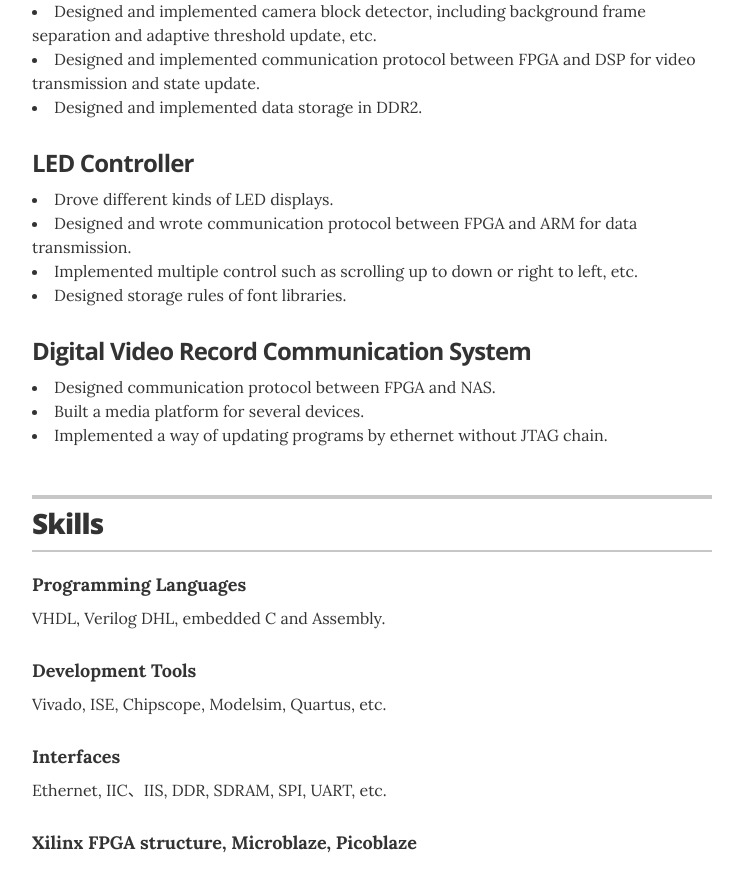
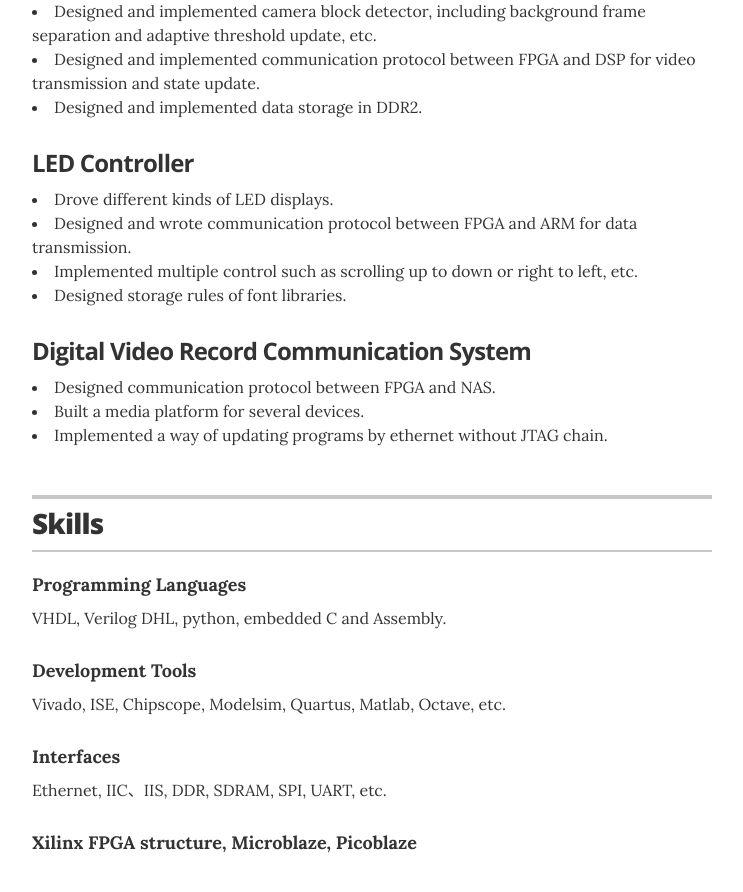
Before and after one commit to miaomiaogao/resume, a Jekyll site: the page built from index.html, in a window 1280 px wide and 900 px high, scrolled down 2159 px. Shown: the top 892 px of the window, without its empty margins (268-1011 px from the left). Built offline with Jekyll 4.4.1, drawn with Linux system fonts in a browser that asks for light colours.

Commit message:
add new skills

```diff
--- a/_layouts/resume.html
+++ b/_layouts/resume.html
@@ -195,13 +195,13 @@
 
         <div class="resume-item">
           <h4 class="resume-item-details">Programming Languages</h4>
-          <p class="resume-item-copy"> VHDL, Verilog DHL, embedded C and Assembly.
+          <p class="resume-item-copy"> VHDL, Verilog DHL, python, embedded C and Assembly.
 </p>
         </div>
 
         <div class="resume-item">
           <h4 class="resume-item-details">Development Tools</h4>
-          <p class="resume-item-copy">Vivado, ISE, Chipscope, Modelsim, Quartus, etc.</p>
+          <p class="resume-item-copy">Vivado, ISE, Chipscope, Modelsim, Quartus, Matlab, Octave, etc.</p>
         </div>
 
         <div class="resume-item">
```
